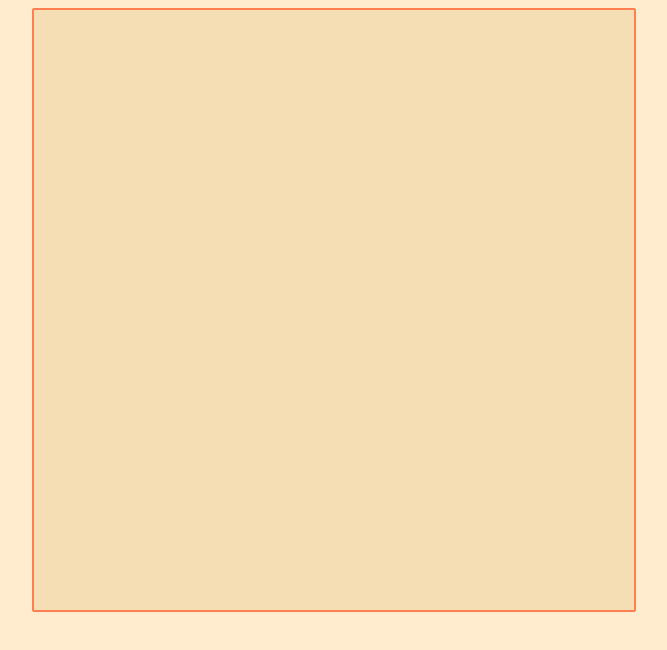
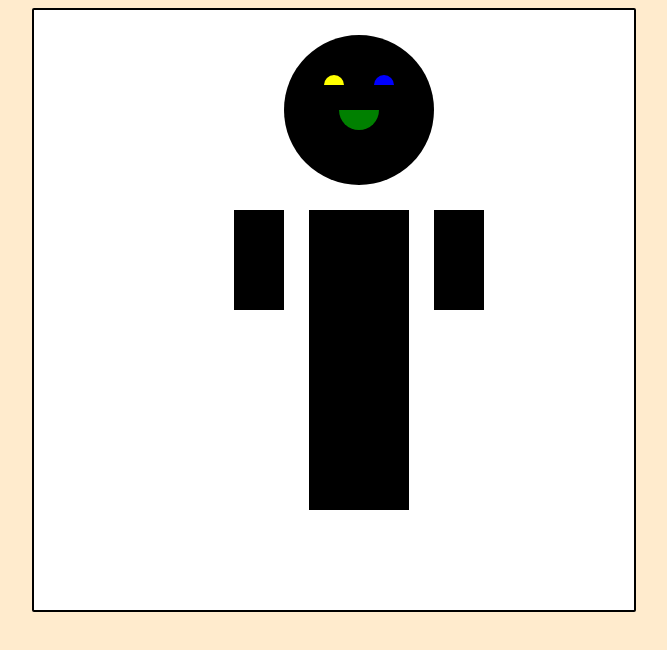
Before and after one commit to jaylenyu/painting-board, a plain HTML site: page Assignment1/index.html in a window 1280 px wide. Shown: the whole page, without its empty margins (306-973 px from the left). Drawn offline with Linux system fonts and the light colour scheme.

Commit message:
assignment 1

```diff
--- /dev/null
+++ b/Assignment1/app.js
@@ -0,0 +1,27 @@
+const canvas = document.querySelector("canvas")
+const cxt = canvas.getContext("2d")
+
+canvas.height = 600;
+canvas.width = 600;
+
+cxt.fillRect (200, 200, 50, 100);
+cxt.fillRect (275, 200, 100, 300);
+cxt.fillRect (400, 200, 50, 100);
+
+cxt.arc(325, 100, 75, 0, Math.PI * 2);
+cxt.fill();
+
+cxt.beginPath ();
+cxt.arc(300, 75, 10, Math.PI, Math.PI * 2);
+cxt.fillStyle = "yellow";
+cxt.fill();
+
+cxt.beginPath ();
+cxt.arc(350, 75, 10, Math.PI, Math.PI * 2);
+cxt.fillStyle = "blue";
+cxt.fill();
+
+cxt.beginPath ();
+cxt.arc(325, 100, 20, 0, Math.PI * 1);
+cxt.fillStyle = "green";
+cxt.fill();
--- a/style.css
+++ b/Assignment1/style.css
@@ -8,7 +8,7 @@ body {
 canvas {
     height: 600px;
     width: 600px;
-    background-color: wheat;
-    border: solid 2px coral;
+    border: solid 2px black;
     border-radius: 2px;
+    background-color: white;
 }
--- a/app.js
+++ /dev/null
@@ -1,5 +0,0 @@
-const canvas = document.querySelector("canvas")
-const context = canvas.getContext("2d")
-
-canvas.height = 600;
-canvas.width = 600;
```
Also changed, not shown: Assignment1/index.html (renamed from index.html), 1 other file.
